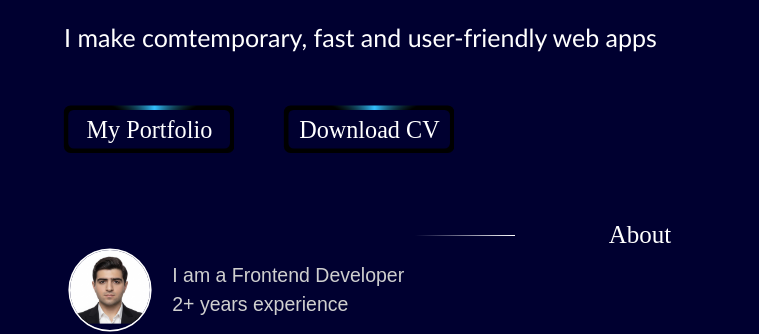
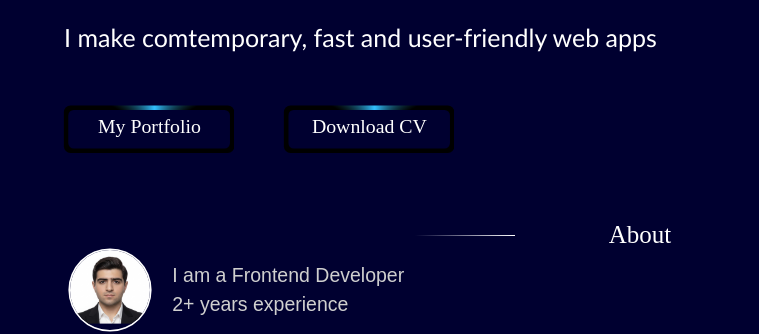
Before and after one commit to Togrul302007/My-Portfolio-voice1, a plain HTML site: page index.html in a window 1280 px wide. Shown: the part 189-523 px from the top of the page, 0-759 px from the left. Drawn offline with Linux system fonts and the light colour scheme.

Commit message:
Update style.css

```diff
--- a/style.css
+++ b/style.css
@@ -520,7 +520,7 @@ header{
 .buttons{
     width: 100%;
     display: grid;
-    grid-template-columns: 1fr 1.4fr;
+    grid-template-columns: 1fr 1fr;
     gap: 5px;
     box-sizing: border-box;
 
@@ -1101,7 +1101,7 @@ footer{
     }
 
     .innerlink1{
-        font-size: 22px !important;
+        font-size: 18px !important;
         height: 25px;
         padding-right: 4.3px;
         margin-top: 2px;
@@ -1111,7 +1111,7 @@ footer{
     }
 
     .innerlink2{
-        font-size: 22px !important;
+        font-size: 18px !important;
         height: 25px;
         padding-right: 4.3px;
         margin-top: 2px;
```
